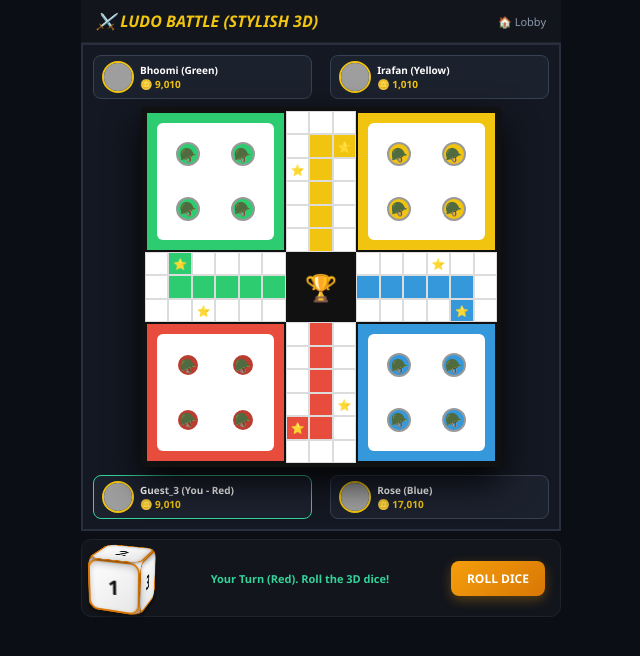
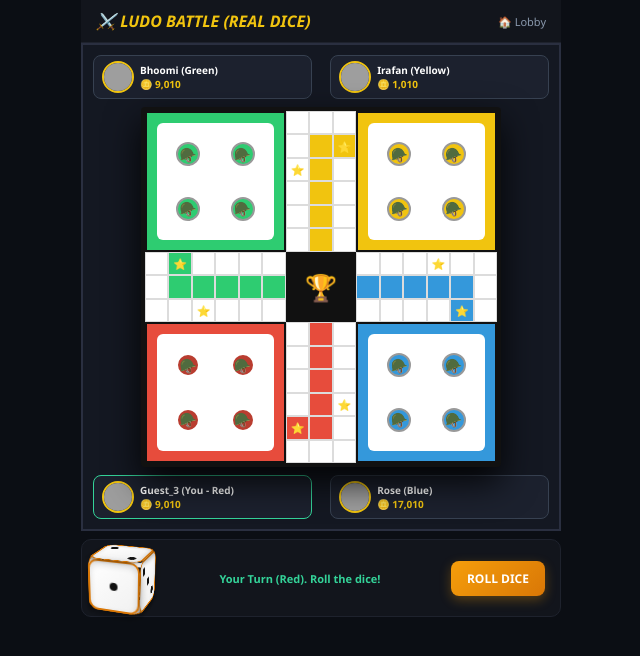
Before and after one commit to harshit-ydv001/fm4bat, a FastAPI app: template templates/ludo.html in a window 1280 px wide. Shown: the top 656 px of the page, without its empty margins (319-959 px from the left). Run offline with FastAPI, Linux system fonts and the light colour scheme; the template is opened without the code that fills it, so the values that code supplies are empty; grey boxes are pictures that could not be loaded.

Commit message:
replace dice numbers with real ludo dots pips on 3d cube faces

```diff
--- a/templates/ludo.html
+++ b/templates/ludo.html
@@ -106,7 +106,7 @@
             width: 100%; max-width: 480px; background: #12151c; padding: 12px 15px; margin-top: 8px; border-radius: 10px; display: flex; justify-content: space-between; align-items: center; border: 1px solid #1e222d;
         }
 
-        /* STYLISH 3D ROTATING DICE */
+        /* REAL LUDO 3D DOTS DICE */
         .dice-container {
             perspective: 400px;
             width: 52px; height: 52px;
@@ -120,14 +120,39 @@
         }
         .dice-face {
             position: absolute; width: 52px; height: 52px;
-            background: linear-gradient(135deg, #ffffff 0%, #e6e6e6 100%);
-            color: #111; font-size: 20px; font-weight: 900;
-            display: flex; justify-content: center; align-items: center;
+            background: linear-gradient(135deg, #ffffff 0%, #f0f0f0 100%);
             border: 2.5px solid #d97706; border-radius: 10px;
-            box-shadow: inset 0 3px 6px rgba(0,0,0,0.2), 0 4px 8px rgba(0,0,0,0.4);
+            box-shadow: inset 0 3px 6px rgba(0,0,0,0.15), 0 4px 8px rgba(0,0,0,0.4);
+            display: grid; padding: 6px;
         }
 
-        /* Exact 3D Cube Face Positions */
+        /* Dice Dot Styling */
+        .dot {
+            width: 8px; height: 8px; background: #111; border-radius: 50%; align-self: center; justify-self: center;
+        }
+
+        /* Face layouts using CSS grid */
+        .face-1 { grid-template-columns: 1fr; grid-template-rows: 1fr; }
+        .face-2 { grid-template-columns: 1fr 1fr; grid-template-rows: 1fr 1fr; }
+        .face-2 .dot:nth-child(1) { grid-column: 1; grid-row: 1; justify-self: start; align-self: start; }
+        .face-2 .dot:nth-child(2) { grid-column: 2; grid-row: 2; justify-self: end; align-self: end; }
+
+        .face-3 { grid-template-columns: 1fr 1fr 1fr; grid-template-rows: 1fr 1fr 1fr; }
+        .face-3 .dot:nth-child(1) { grid-column: 1; grid-row: 1; justify-self: start; align-self: start; }
+        .face-3 .dot:nth-child(2) { grid-column: 2; grid-row: 2; }
+        .face-3 .dot:nth-child(3) { grid-column: 3; grid-row: 3; justify-self: end; align-self: end; }
+
+        .face-4 { grid-template-columns: 1fr 1fr; grid-template-rows: 1fr 1fr; gap: 4px; }
+        .face-5 { grid-template-columns: 1fr 1fr 1fr; grid-template-rows: 1fr 1fr 1fr; }
+        .face-5 .dot:nth-child(1) { grid-column: 1; grid-row: 1; justify-self: start; align-self: start; }
+        .face-5 .dot:nth-child(2) { grid-column: 3; grid-row: 1; justify-self: end; align-self: start; }
+        .face-5 .dot:nth-child(3) { grid-column: 2; grid-row: 2; }
+        .face-5 .dot:nth-child(4) { grid-column: 1; grid-row: 3; justify-self: start; align-self: end; }
+        .face-5 .dot:nth-child(5) { grid-column: 3; grid-row: 3; justify-self: end; align-self: end; }
+
+        .face-6 { grid-template-columns: 1fr 1fr; grid-template-rows: 1fr 1fr 1fr; gap: 2px; }
+
+        /* 3D Transformations */
         .dice-face.front  { transform: rotateY(0deg) translateZ(26px); }
         .dice-face.back   { transform: rotateY(180deg) translateZ(26px); }
         .dice-face.right  { transform: rotateY(90deg) translateZ(26px); }
@@ -148,7 +173,7 @@
 <body>
 
     <div class="navbar">
-        <a href="/dashboard" class="brand-logo">⚔️ LUDO BATTLE (STYLISH 3D)</a>
+        <a href="/dashboard" class="brand-logo">⚔️ LUDO BATTLE (REAL DICE)</a>
         <a href="/dashboard" style="color: #8a99ad; text-decoration: none; font-size: 11px;">🏠 Lobby</a>
     </div>
 
@@ -207,19 +232,25 @@
         </div>
     </div>
 
-    <!-- Stylish 3D Dice Control Panel -->
+    <!-- Real Ludo 3D Dots Dice Control Panel -->
     <div class="control-panel">
         <div class="dice-container">
             <div class="dice-3d" id="dice-cube">
-                <div class="dice-face front">1</div>
-                <div class="dice-face back">6</div>
-                <div class="dice-face right">3</div>
-                <div class="dice-face left">4</div>
-                <div class="dice-face top">2</div>
-                <div class="dice-face bottom">5</div>
+                <!-- Face 1 -->
+                <div class="dice-face front face-1"><div class="dot"></div></div>
+                <!-- Face 6 -->
+                <div class="dice-face back face-6"><div class="dot"></div><div class="dot"></div><div class="dot"></div><div class="dot"></div><div class="dot"></div><div class="dot"></div></div>
+                <!-- Face 3 -->
+                <div class="dice-face right face-3"><div class="dot"></div><div class="dot"></div><div class="dot"></div></div>
+                <!-- Face 4 -->
+                <div class="dice-face left face-4"><div class="dot"></div><div class="dot"></div><div class="dot"></div><div class="dot"></div></div>
+                <!-- Face 2 -->
+                <div class="dice-face top face-2"><div class="dot"></div><div class="dot"></div></div>
+                <!-- Face 5 -->
+                <div class="dice-face bottom face-5"><div class="dot"></div><div class="dot"></div><div class="dot"></div><div class="dot"></div><div class="dot"></div></div>
             </div>
         </div>
-        <div class="status-msg" id="game-status">Your Turn (Red). Roll the 3D dice!</div>
+        <div class="status-msg" id="game-status">Your Turn (Red). Roll the dice!</div>
         <button class="roll-btn" id="roll-dice-btn" onclick="rollDice()">Roll Dice</button>
     </div>
 
@@ -291,9 +322,8 @@
         function rollDice() {
             if(isWaitingForMove) return;
             rollBtn.disabled = true;
-            statusEl.innerText = "Rolling 3D dice...";
+            statusEl.innerText = "Rolling dice...";
 
-            // Heavy random 3D rotations for rolling effect
             let rx = (Math.floor(Math.random() * 4) + 4) * 360;
             let ry = (Math.floor(Math.random() * 4) + 4) * 360;
             diceCube.style.transition = "transform 0.9s cubic-bezier(0.15, 0.85, 0.35, 1.2)";
@@ -302,7 +332,6 @@
             setTimeout(() => {
                 currentRoll = Math.floor(Math.random() * 6) + 1;
 
-                // Exact precise rotations so the rolled face lands directly flat in front
                 let targetTransform = "";
                 switch(currentRoll) {
                     case 1: targetTransform = "rotateX(0deg) rotateY(0deg)"; break;
```
